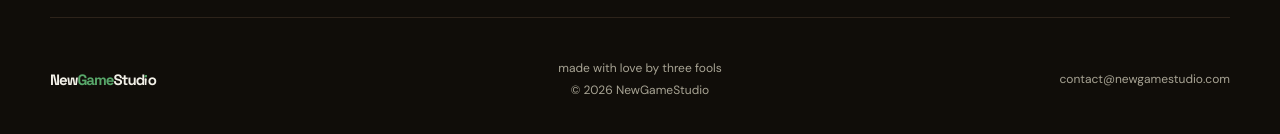
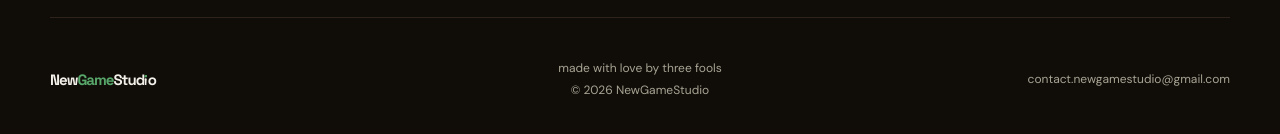
Before and after one commit to NewGamesSweden/newGameStudioWebPage, a React (Vite) app: page / in a window 1280 px wide. Shown: the part 5415-5549 px from the top of the page. Built offline with nearby package versions, Linux system fonts and the light colour scheme; a web font is replaced by a local one.

Commit message:
Footer contact address: contact.newgamestudio@gmail.com

```diff
--- a/src/components/SiteFooter.tsx
+++ b/src/components/SiteFooter.tsx
@@ -8,7 +8,7 @@ export default function SiteFooter() {
         <span className="brand"><span className="wordmark"><WordmarkText /></span></span>
       </div>
       <p>{t.footer.madeBy} <span className="footer-year">© 2026 NewGameStudio</span></p>
-      <a className="footer-mail" href="mailto:contact@newgamestudio.com">contact@newgamestudio.com</a>
+      <a className="footer-mail" href="mailto:contact.newgamestudio@gmail.com">contact.newgamestudio@gmail.com</a>
     </footer>
   );
 }
```
Also changed, not shown: 1 other file (tests, documents, lock files or other folders).
